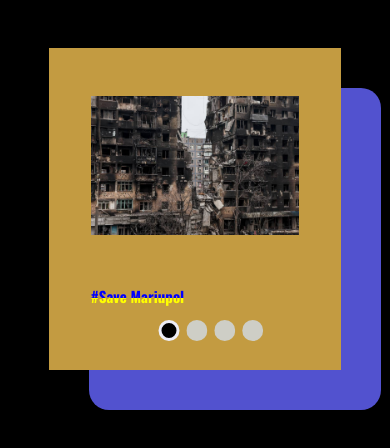
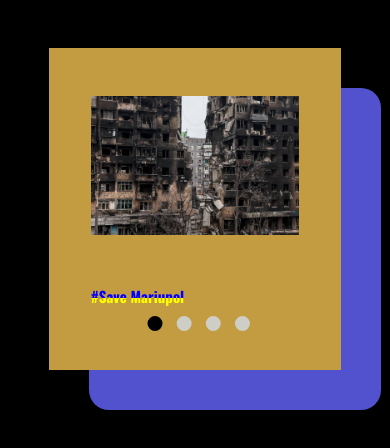
Before and after one commit to Mazhurichka/cssMemSlider, a plain HTML site: page index.html in a window 390 px wide. Shown: the part 144-592 px from the top of the page. Drawn offline with nearby package versions, Linux system fonts and the light colour scheme.

Commit message:
fix: controls border

```diff
--- a/style.css
+++ b/style.css
@@ -73,7 +73,7 @@ p {
 }
 
 .slider-items .custom-radio:checked + label {
-  border: 3px solid rgb(238, 238, 247);
+border: 10px solid rgba(195, 155, 65, 1);
   background-color: rgba(0, 0, 0, 1);
   transition: opacity 5s ease;
 }
@@ -149,18 +149,22 @@ p {
 }
 
 .item-1 {
+  border: 10px 0;
   right: 13%;
 }
 
 .item-2 {
+  border: 10px 0;
   right: 10%;
 }
 
 .item-3 {
+  border: 10px 0;
   right: 7%;
 }
 
 .item-4 {
+  border: 10px 0;
   right: 4%;
 }
 
@@ -199,7 +203,7 @@ p {
   margin: 5px;
   width: 15px;
   height: 15px;
-  border: 3px solid transparent;
+  border: 10px solid rgba(195, 155, 65, 1);
   border-radius: 50%;
   background-color: rgb(206, 206, 198);
   cursor: pointer;
@@ -216,7 +220,7 @@ p {
 }
 
 .slider-nav__control:active {
-  border: 3px solid rgb(238, 238, 247);
+  border: 10px solid rgb(238, 238, 247);
   background-color: rgba(0, 0, 0, 1);
 }
 
@@ -273,9 +277,9 @@ p {
     width: 400%;
   }
 
-  .slider-nav {
-    right: 38%;
-    bottom: 19%;
+  .slider-nav__control {
+
+    bottom: 20%;
   }
 
   .spica {
@@ -288,19 +292,19 @@ p {
   }
 
   .item-1 {
-    right: 25%;
+    right: 55%;
   }
 
   .item-2 {
-    right: 18%;
+    right: 50%;
   }
 
   .item-3 {
-    right: 11%;
+    right: 45%;
   }
 
   .item-4 {
-    right: 4%;
+    right: 40%;
   }
 }
 
```
